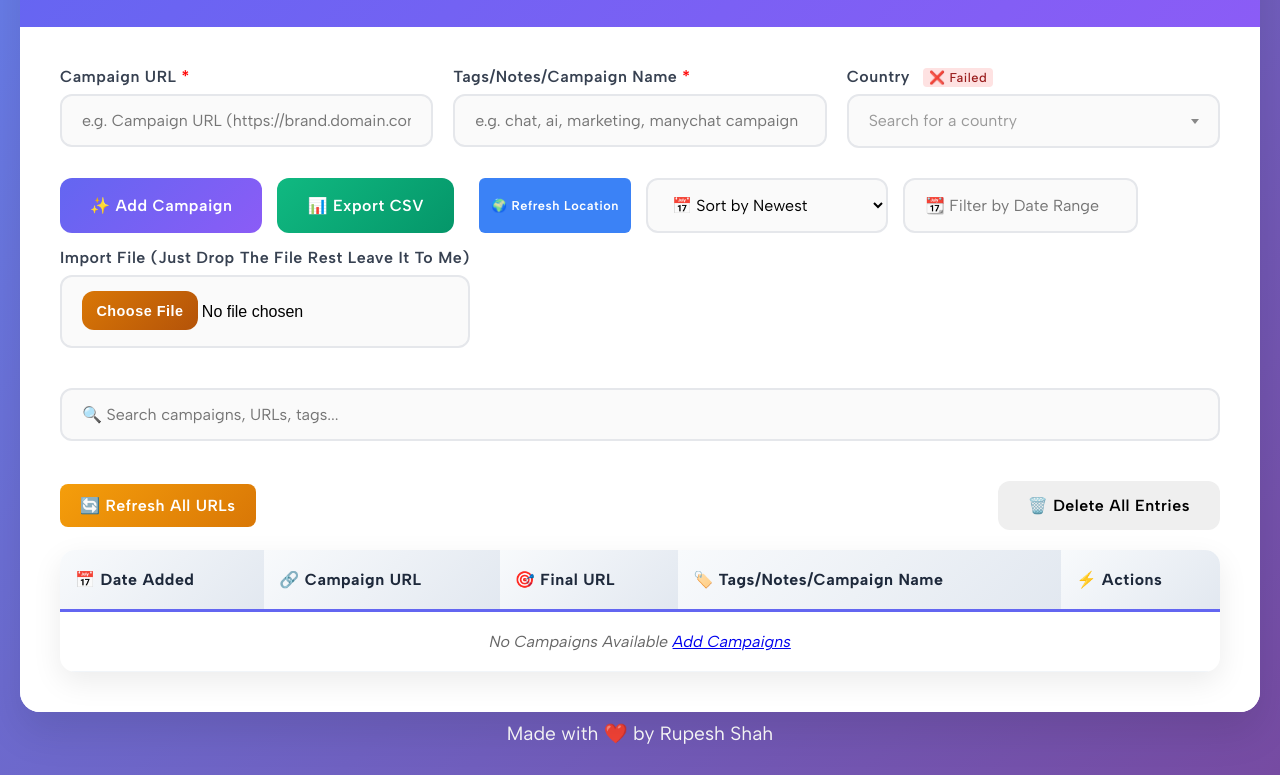
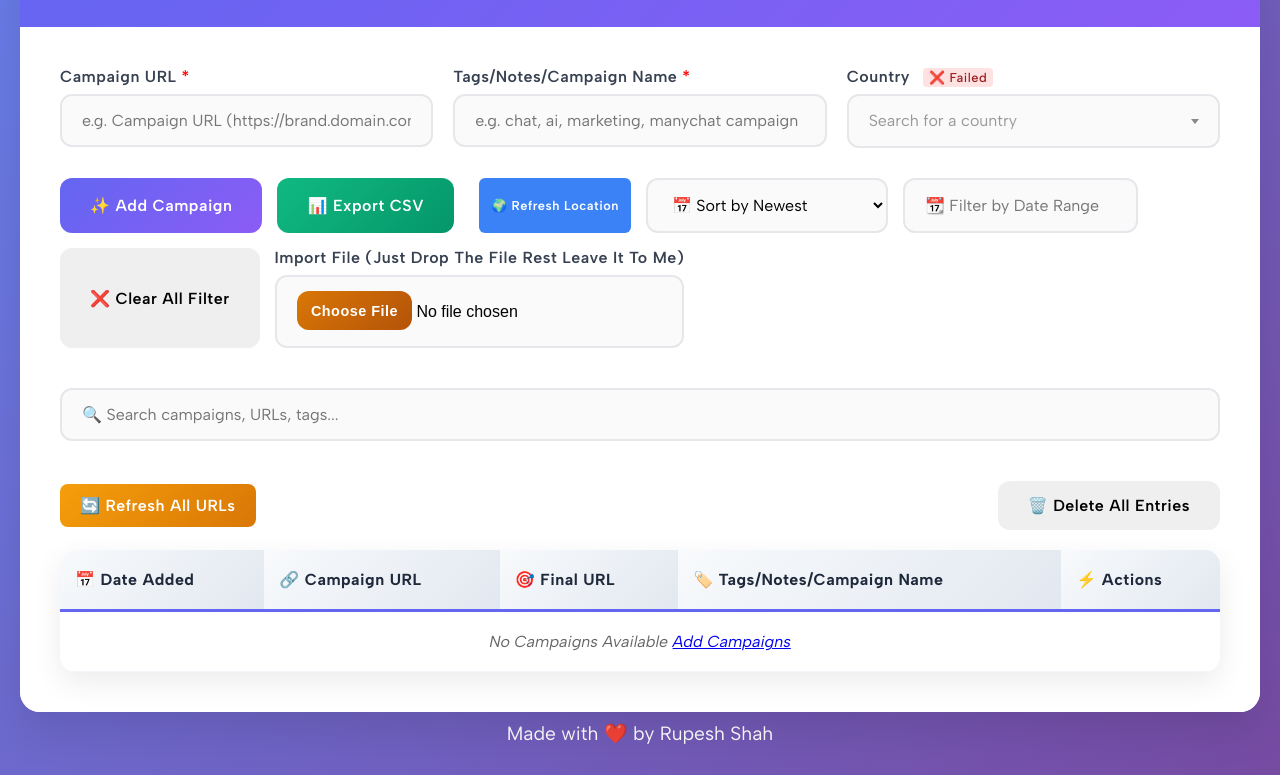
Before and after one commit to rupeshdotw/rupeshdotshah-affiliate-url-checker, a website: page public/index.html in a window 1280 px wide. Shown: the part 132-907 px from the top of the page. Drawn offline with nearby package versions, Linux system fonts and the light colour scheme; no server answers.

Commit message:
Update index.html

```diff
--- a/public/index.html
+++ b/public/index.html
@@ -152,6 +152,9 @@
           >
             ❌ Clear Date Filter
           </button> -->
+          <button onclick="clearDateFilter()">
+            ❌ Clear All Filter
+          </button>
           <div class="form-group">
             <label for="fileImport"
               >Import File (Just drop the file rest leave it to me)</label
```
